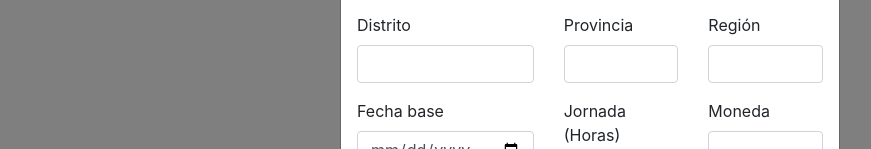
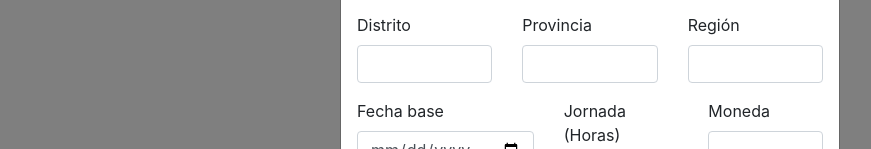
Before and after one commit to GalletaPVP/Practica-06, a plain HTML site: page index.html in a window 1280 px wide. Both pictures are taken after a click on the button "Gastos Generales". Shown: the part 439-588 px from the top of the page, without its empty margins (50-921 px from the left). Drawn offline with Linux system fonts and the light colour scheme.

Commit message:
Update index.html

```diff
--- a/index.html
+++ b/index.html
@@ -69,7 +69,7 @@
                                 </div>
                             </div>
                             <div class="row">
-                                <div class="col-5">
+                                <div class="col">
                                     <div class="form-group">
                                         <label for="distrito">Distrito</label>
                                         <input type="text" class="form-control" required>
```
